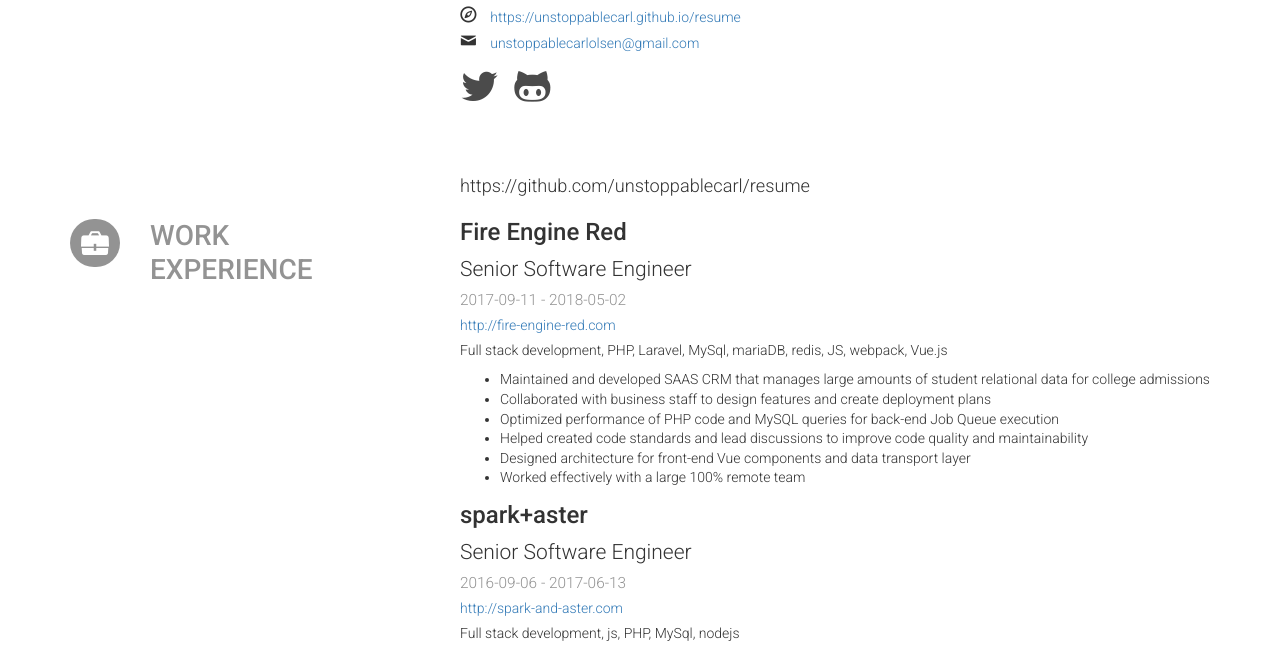
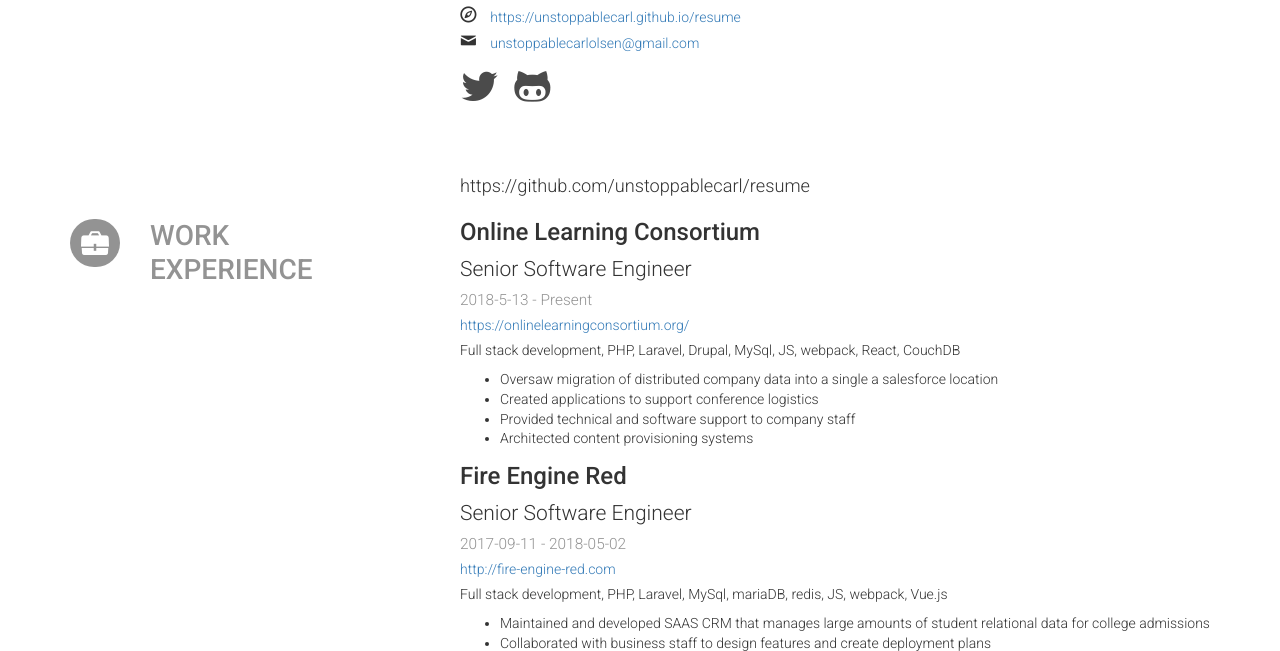
Before and after one commit to unstoppablecarl/resume, a website: page index.html in a window 1280 px wide. Shown: the part 112-763 px from the top of the page. Drawn offline with nearby package versions, Linux system fonts and the light colour scheme.

Commit message:
added online learning consortium

```diff
--- a/index.html
+++ b/index.html
@@ -545,6 +545,34 @@
 		<div class="col-sm-8">
 			<div class="item">
 				<h3 class="name">
+					Online Learning Consortium
+				</h3>
+				<div class="position">
+					<p class="lead">Senior Software Engineer</p>
+				</div>
+				<div class="date">
+					<span class="startDate">
+						2018-5-13
+					</span>
+					<span class="endDate">
+						- Present
+					</span>
+				</div>
+				<div class="website">
+					<a href="https://onlinelearningconsortium.org/">https://onlinelearningconsortium.org/</a>
+				</div>
+				<div class="summary">
+					<p>Full stack development, PHP, Laravel, Drupal, MySql, JS, webpack, React, CouchDB</p>
+				</div>
+				<ul class="highlights">
+					<li>Oversaw migration of distributed company data into a single a salesforce location</li>
+					<li>Created applications to support conference logistics</li>
+					<li>Provided technical and software support to company staff</li>
+					<li>Architected content provisioning systems</li>
+				</ul>
+			</div>
+			<div class="item">
+				<h3 class="name">
 					Fire Engine Red
 				</h3>
 				<div class="position">
```
Also changed, not shown: resume.json (+13 -0 lines), resume.md (+10 -0 lines), 1 other file.
